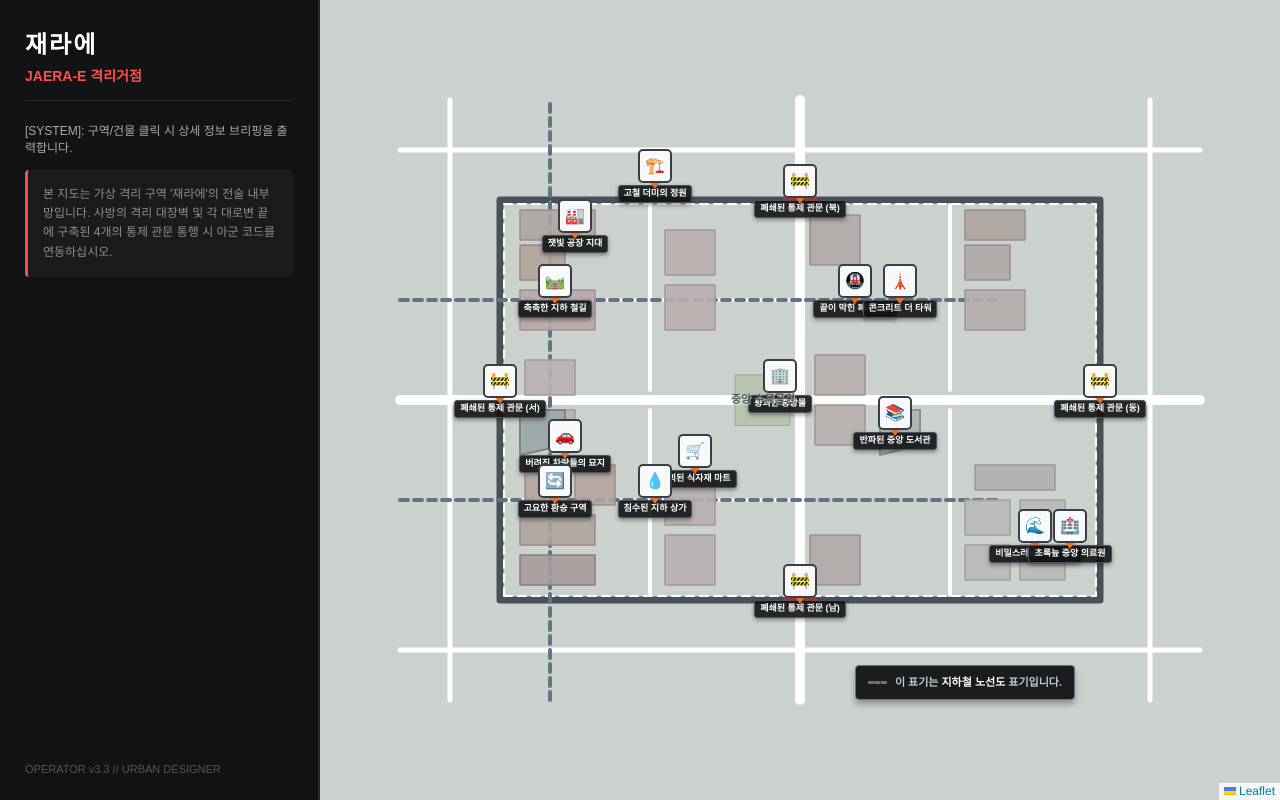
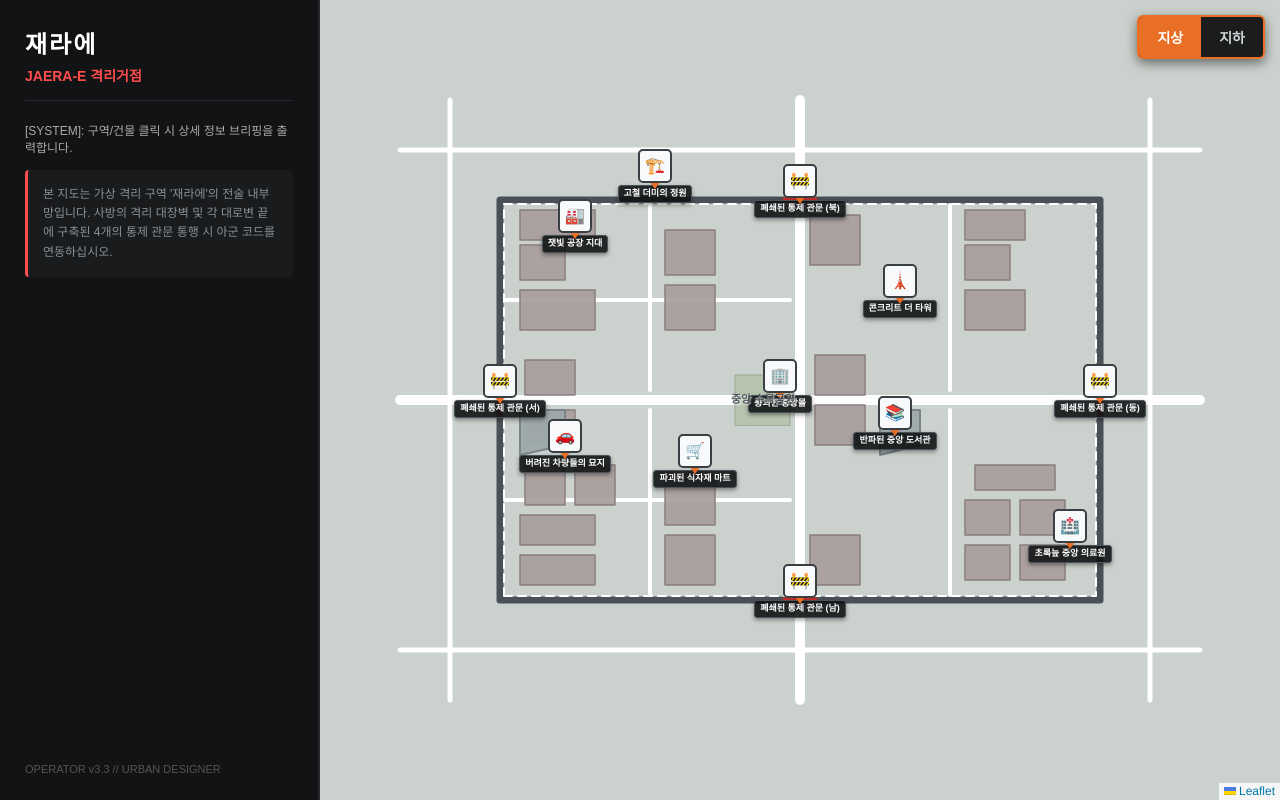
Before and after one commit to midnight2030/Apocalypse-Map, a plain HTML site: page index.html in a window 1280 px wide. Drawn offline with nearby package versions, Linux system fonts and the light colour scheme.

Commit message:
Update index.html

```diff
--- a/index.html
+++ b/index.html
@@ -15,6 +15,38 @@
         .panel-subtitle { font-size: 14px; color: #ff4d4d; font-weight: bold; border-bottom: 1px solid #282a2d; padding-bottom: 15px; margin-bottom: 20px; }
         .panel-info { font-size: 12px; color: #8a9095; line-height: 1.6; background: #191b1d; padding: 15px; border-radius: 4px; border-left: 3px solid #ff4d4d; }
         #map { flex-grow: 1; height: 100%; background-color: #cbd1cc !important; }
+
+        /* 토글 버튼 스타일 */
+        .toggle-container {
+            position: absolute;
+            top: 15px;
+            right: 15px;
+            z-index: 1000;
+            display: flex;
+            background: rgba(17, 19, 20, 0.95);
+            border: 2px solid #e86f25;
+            border-radius: 6px;
+            overflow: hidden;
+            box-shadow: 0 4px 12px rgba(0,0,0,0.5);
+        }
+        .toggle-btn {
+            padding: 10px 18px;
+            font-size: 14px;
+            font-weight: bold;
+            color: #d1d4d7;
+            background: transparent;
+            border: none;
+            cursor: pointer;
+            transition: all 0.2s;
+        }
+        .toggle-btn.active {
+            background: #e86f25;
+            color: #ffffff;
+        }
+        .toggle-btn:hover:not(.active) {
+            background: rgba(232, 111, 37, 0.3);
+        }
+
         .tactical-marker-container { position: relative; width: 40px; height: 40px; display: flex; flex-direction: column; align-items: center; }
         .tactical-box { width: 30px; height: 30px; background: #f8f9fa; border: 2px solid #3a3f44; border-radius: 5px; display: flex; align-items: center; justify-content: center; font-size: 16px; z-index: 5; }
         .tactical-pointer { width: 0; height: 0; border-left: 5px solid transparent; border-right: 5px solid transparent; border-top: 7px solid #e86f25; margin-top: -1px; z-index: 4; filter: drop-shadow(0px 2px 2px rgba(0,0,0,0.3)); }
@@ -36,6 +68,13 @@
         </div>
         <div id="map"></div>
     </div>
+
+    <!-- 토글 버튼 -->
+    <div class="toggle-container">
+        <button id="surfaceBtn" class="toggle-btn active">지상</button>
+        <button id="undergroundBtn" class="toggle-btn">지하</button>
+    </div>
+
     <script>
         const mapBounds = [[0, 0], [600, 800]];
         const map = L.map('map', {
@@ -45,197 +84,168 @@
             maxBoundsViscosity: 1.0
         });
 
-        // ============================================================================
-        // 1. 외곽 전술 격리 장벽
-        // ============================================================================
-        L.rectangle([[100, 100], [500, 700]], {color: "#495057", weight: 7, fill: false}).addTo(map);
-        L.rectangle([[104, 104], [496, 696]], {color: "#ffffff", weight: 2, fill: false, dashArray: "8, 6"}).addTo(map);
+        // 공통 레이어 (항상 표시)
+        const commonGroup = L.layerGroup().addTo(map);
+
+        // 지상 레이어
+        const surfaceGroup = L.layerGroup().addTo(map);
+
+        // 지하 레이어
+        const undergroundGroup = L.layerGroup();
 
         // ============================================================================
-        // 2. 도로 인프라망 (도로를 먼저 그리고 건물은 도로 피해서 배치)
+        // 1. 외곽 전술 격리 장벽 (공통)
         // ============================================================================
-        // 중앙 주요 도로
-        L.polyline([[300, 0], [300, 800]], {color: "#ffffff", weight: 10}).addTo(map);
-        L.polyline([[0, 400], [600, 400]], {color: "#ffffff", weight: 10}).addTo(map);
-
-        // 내부 도로 (조정됨)
-        const innerRoads = [
-            [[200, 105], [200, 390]],  // 서쪽 수직 도로 (북쪽)
-            [[400, 105], [400, 390]],  // 동쪽 수직 도로 (북쪽)
-            [[105, 250], [290, 250]],  // 북쪽 수평 도로 서쪽
-            [[310, 250], [495, 250]],  // 북쪽 수평 도로 동쪽
-            [[105, 550], [290, 550]],  // 남쪽 수평 도로 서쪽
-            [[310, 550], [495, 550]],  // 남쪽 수평 도로 동쪽
-        ];
-        innerRoads.forEach(path => L.polyline(path, {color: "#ffffff", weight: 4}).addTo(map));
-
-        // 외곽 도로
-        const outerRoads = [
-            [[50, 0], [50, 800]],
-            [[550, 0], [550, 800]],
-            [[0, 50], [600, 50]],
-            [[0, 750], [600, 750]]
-        ];
-        outerRoads.forEach(path => L.polyline(path, {color: "#ffffff", weight: 5}).addTo(map));
+        L.rectangle([[100, 100], [500, 700]], {color: "#495057", weight: 7, fill: false}).addTo(commonGroup);
+        L.rectangle([[104, 104], [496, 696]], {color: "#ffffff", weight: 2, fill: false, dashArray: "8, 6"}).addTo(commonGroup);
 
         // ============================================================================
-        // 3. 지하철 전술 노선도 점선
+        // 2. 도로 인프라망 (공통)
         // ============================================================================
-        L.polyline([[0, 150], [600, 150]], {color: "#617485", weight: 4, dashArray: "8, 6"}).addTo(map);
-        L.polyline([[200, 0], [200, 600]], {color: "#617485", weight: 4, dashArray: "8, 6"}).addTo(map);
-        L.polyline([[400, 0], [400, 600]], {color: "#617485", weight: 4, dashArray: "8, 6"}).addTo(map);
+        L.polyline([[300, 0], [300, 800]], {color: "#ffffff", weight: 10}).addTo(commonGroup);
+        L.polyline([[0, 400], [600, 400]], {color: "#ffffff", weight: 10}).addTo(commonGroup);
+
+        const innerRoads = [
+            [[200, 105], [200, 390]], [[400, 105], [400, 390]],
+            [[105, 250], [290, 250]], [[310, 250], [495, 250]],
+            [[105, 550], [290, 550]], [[310, 550], [495, 550]]
+        ];
+        innerRoads.forEach(path => L.polyline(path, {color: "#ffffff", weight: 4}).addTo(commonGroup));
+
+        const outerRoads = [
+            [[50, 0], [50, 800]], [[550, 0], [550, 800]],
+            [[0, 50], [600, 50]], [[0, 750], [600, 750]]
+        ];
+        outerRoads.forEach(path => L.polyline(path, {color: "#ffffff", weight: 5}).addTo(commonGroup));
 
         // ============================================================================
-        // 4. 안내 레이블
+        // 3. 지하철 노선도 (지하 레이어)
         // ============================================================================
-        const legendHtml = '<div style="background: rgba(17, 19, 20, 0.95); padding: 8px 12px; border: 1px solid #617485; border-radius: 4px; box-shadow: 0 4px 6px rgba(0,0,0,0.3); color: #bcccda; font-size: 11px; font-weight: bold; display: flex; align-items: center; gap: 8px; white-space: nowrap;"><div style="width: 25px; height: 0; border-top: 3px dashed #617485;"></div><span>이 표기는 <span style="color:#ffffff;">지하철 노선도</span> 표기입니다.</span></div>';
-        L.marker([20, 565], {
-            icon: L.divIcon({ html: legendHtml, className: 'custom-legend', iconSize: [220, 30] }),
-            interactive: false
-        }).addTo(map);
+        L.polyline([[0, 150], [600, 150]], {color: "#617485", weight: 4, dashArray: "8, 6"}).addTo(undergroundGroup);
+        L.polyline([[200, 0], [200, 600]], {color: "#617485", weight: 4, dashArray: "8, 6"}).addTo(undergroundGroup);
+        L.polyline([[400, 0], [400, 600]], {color: "#617485", weight: 4, dashArray: "8, 6"}).addTo(undergroundGroup);
 
         // ============================================================================
-        // 5. 중앙 수목공원 (도로 피해서 조정)
+        // 4. 중앙 수목공원 (지상)
         // ============================================================================
-        L.polygon([[275, 335], [325, 335], [325, 390], [275, 390]], {color: "#99a78f", weight: 1, fillColor: "#b4c4ab", fillOpacity: 0.85}).addTo(map)
+        L.polygon([[275, 335], [325, 335], [325, 390], [275, 390]],
+            {color: "#99a78f", weight: 1, fillColor: "#b4c4ab", fillOpacity: 0.85})
+            .addTo(surfaceGroup)
             .bindTooltip("중앙 수목공원", {permanent: true, direction: "center", className: "blueprint-label"});
 
         // ============================================================================
-        // 6. 도시 블록 설계 - 건물 배치 재조정 (도로와의 겹침 제거, 블록 간격 확보)
+        // 5. 건물들 (지상 레이어)
         // ============================================================================
-
-        // 북서 구역 (공장/창고) - x:110~240, y:110~235 (도로 y=250 아래)
-        const buildings_NW = [
-            // 큰 공장
-            { coords: [[115, 120], [145, 195]], color: "#8b7d7d", fill: "#a89c9c" },
-            { coords: [[155, 120], [185, 195]], color: "#958d85", fill: "#ada59d" },
-            // 창고
-            { coords: [[195, 125], [235, 165]], color: "#9d8d85", fill: "#b5a59d" },
-            { coords: [[195, 175], [235, 215]], color: "#9d8d85", fill: "#b5a59d" },
+        const buildings = [
+            // 북서
+            { coords: [[115, 120], [145, 195]] }, { coords: [[155, 120], [185, 195]] },
+            { coords: [[195, 125], [235, 165]] }, { coords: [[195, 175], [235, 215]] },
+            // 북동
+            { coords: [[370, 120], [410, 195]] }, { coords: [[420, 120], [455, 165]] }, { coords: [[460, 120], [490, 195]] },
+            // 남서
+            { coords: [[120, 565], [155, 610]] }, { coords: [[165, 565], [200, 610]] },
+            { coords: [[120, 620], [155, 665]] }, { coords: [[165, 620], [200, 665]] }, { coords: [[210, 575], [235, 655]] },
+            // 남동
+            { coords: [[370, 565], [410, 625]] }, { coords: [[420, 565], [455, 610]] }, { coords: [[460, 565], [490, 625]] },
+            // 북중, 중서, 중앙, 중동, 남중
+            { coords: [[255, 125], [290, 175]] }, { coords: [[305, 125], [340, 175]] },
+            { coords: [[115, 265], [165, 315]] }, { coords: [[175, 265], [225, 315]] },
+            { coords: [[115, 410], [165, 460]] }, { coords: [[435, 410], [485, 460]] },
+            { coords: [[370, 265], [415, 315]] }, { coords: [[425, 265], [470, 315]] },
+            { coords: [[255, 415], [295, 465]] }, { coords: [[305, 415], [345, 465]] }
         ];
 
-        // 북동 구역 (상가/호텔) - x:365~490, y:110~235
-        const buildings_NE = [
-            { coords: [[370, 120], [410, 195]], color: "#a09090", fill: "#b8a8a8" }, // 호텔
-            { coords: [[420, 120], [455, 165]], color: "#9a8a82", fill: "#b2a29a" },
-            { coords: [[460, 120], [490, 195]], color: "#959090", fill: "#ada5a0" },
-        ];
-
-        // 남서 구역 (주택) - x:110~240, y:565~680
-        const buildings_SW = [
-            { coords: [[120, 565], [155, 610]], color: "#a0a0a0", fill: "#b8b8b8" },
-            { coords: [[165, 565], [200, 610]], color: "#a0a0a0", fill: "#b8b8b8" },
-            { coords: [[120, 620], [155, 665]], color: "#a0a0a0", fill: "#b8b8b8" },
-            { coords: [[165, 620], [200, 665]], color: "#a0a0a0", fill: "#b8b8b8" },
-            { coords: [[210, 575], [235, 655]], color: "#989898", fill: "#b0b0b0" }, // 편의
-        ];
-
-        // 남동 구역 (병원/행정) - x:365~490, y:565~680
-        const buildings_SE = [
-            { coords: [[370, 565], [410, 625]], color: "#9d9595", fill: "#b5adad" }, // 병원
-            { coords: [[420, 565], [455, 610]], color: "#989090", fill: "#b0a8a8" },
-            { coords: [[460, 565], [490, 625]], color: "#959090", fill: "#ada5a0" },
-        ];
-
-        // 북중 (도로 위쪽) - x:250~350, y:110~235
-        const buildings_NC = [
-            { coords: [[255, 125], [290, 175]], color: "#a19a9a", fill: "#b9b2b2" },
-            { coords: [[305, 125], [340, 175]], color: "#a19a9a", fill: "#b9b2b2" },
-        ];
-
-        // 중서 (y=250~390 사이 서쪽)
-        const buildings_CW = [
-            { coords: [[115, 265], [165, 315]], color: "#9f9999", fill: "#b7b1b1" },
-            { coords: [[175, 265], [225, 315]], color: "#9f9999", fill: "#b7b1b1" },
-        ];
-
-        // 중앙 (수목공원 주변 조정)
-        const buildings_CC = [
-            { coords: [[115, 410], [165, 460]], color: "#999191", fill: "#b1a9a9" }, // 서쪽
-            { coords: [[435, 410], [485, 460]], color: "#999191", fill: "#b1a9a9" }, // 동쪽
-        ];
-
-        // 중동
-        const buildings_CE = [
-            { coords: [[370, 265], [415, 315]], color: "#a09898", fill: "#b8b0b0" },
-            { coords: [[425, 265], [470, 315]], color: "#a09898", fill: "#b8b0b0" },
-        ];
-
-        // 남중
-        const buildings_SC = [
-            { coords: [[255, 415], [295, 465]], color: "#9e9696", fill: "#b6aeae" },
-            { coords: [[305, 415], [345, 465]], color: "#9e9696", fill: "#b6aeae" },
-        ];
-
-        // Custom shapes (조정)
-        const customShapes = [
-            // 북쪽 특수
-            { coords: [[245, 120], [290, 120], [290, 165], [255, 165]], color: "#7b8587", fill: "#9ea9ab" },
-            // 남쪽 특수
-            { coords: [[245, 480], [290, 480], [290, 520], [255, 520]], color: "#889294", fill: "#abb5b7" },
-        ];
-
-        // 모든 건물 병합
-        const buildings = [
-            ...buildings_NW, ...buildings_NE, ...buildings_SW, ...buildings_SE,
-            ...buildings_NC, ...buildings_CW, ...buildings_CC, ...buildings_CE, ...buildings_SC
-        ];
-
-        // 건물 렌더링
-        buildings.forEach(building => {
-            L.rectangle(building.coords, {color: building.color, weight: 1.5, fillColor: building.fill, fillOpacity: 0.9}).addTo(map);
+        buildings.forEach(b => {
+            L.rectangle(b.coords, {color: "#8b7d7d", weight: 1.5, fillColor: "#a89c9c", fillOpacity: 0.9}).addTo(surfaceGroup);
         });
 
+        // Custom shapes
+        const customShapes = [
+            { coords: [[245, 120], [290, 120], [290, 165], [255, 165]] },
+            { coords: [[245, 480], [290, 480], [290, 520], [255, 520]] }
+        ];
         customShapes.forEach(sh => {
-            L.polygon(sh.coords, {color: sh.color, weight: 2, fillColor: sh.fill, fillOpacity: 0.95}).addTo(map);
+            L.polygon(sh.coords, {color: "#7b8587", weight: 2, fillColor: "#9ea9ab", fillOpacity: 0.95}).addTo(surfaceGroup);
         });
 
         // ============================================================================
-        // 7. 동서남북 4대 관문 바리케이드
+        // 6. 관문 바리케이드 (공통)
         // ============================================================================
-        L.polyline([[500, 385], [500, 415]], {color: "#c92a2a", weight: 5}).addTo(map);
-        L.polyline([[100, 385], [100, 415]], {color: "#c92a2a", weight: 5}).addTo(map);
-        L.polyline([[285, 100], [315, 100]], {color: "#c92a2a", weight: 5}).addTo(map);
-        L.polyline([[285, 700], [315, 700]], {color: "#c92a2a", weight: 5}).addTo(map);
+        L.polyline([[500, 385], [500, 415]], {color: "#c92a2a", weight: 5}).addTo(commonGroup);
+        L.polyline([[100, 385], [100, 415]], {color: "#c92a2a", weight: 5}).addTo(commonGroup);
+        L.polyline([[285, 100], [315, 100]], {color: "#c92a2a", weight: 5}).addTo(commonGroup);
+        L.polyline([[285, 700], [315, 700]], {color: "#c92a2a", weight: 5}).addTo(commonGroup);
 
         // ============================================================================
-        // 8. 거점 마커 (Node 시스템) - 위치 약간 조정
+        // 7. 거점 마커
         // ============================================================================
         const jaeraeNodes = [
-            { name: "침수된 지하 상가", icon: "💧", coords: [200, 255], desc: "철로 하부 핵심 상가. 허리까지 차오른 유독성 오염수 아래 군용 보급함이 잠겨 있습니다." },
-            { name: "끝이 막힌 폐지하철", icon: "🚇", coords: [400, 455], desc: "탈출 차량들이 연쇄 충돌해 궤도를 이탈한 지하 터널의 무덤 구역입니다." },
-            { name: "축축한 지하 철길", icon: "🛤️", coords: [400, 155], desc: "배수 인프라 차단으로 상시 습기가 유지되어 정체불명의 포자 균류가 번식한 철로입니다." },
-            { name: "고요한 환승 구역", icon: "🔄", coords: [200, 155], desc: "통제관문(남) 위쪽 지하철 노선 상에 위치한 환승역 인프라 코어입니다." },
-            { name: "비밀스러운 지하 수로", icon: "🌊", coords: [155, 635], desc: "지하 인프라와 연결된 암거 시설로 방사능 낙진을 피할 수 있는 하부 은밀 대피로입니다." },
-            { name: "잿빛 공장 지대", icon: "🏭", coords: [465, 175], desc: "제1메조 가동동 내부. 유독 가스 메인 밸브 차단 장치가 망가진 상태로 격리되어 있습니다." },
-            { name: "고철 더미의 정원", icon: "🏗️", coords: [515, 255], desc: "공장 폐기물 야적장 바닥. 전술 방벽으로 응용 수집 가능한 두꺼운 자재 철판이 다수 존재합니다." },
-            { name: "붕괴한 중앙몰", icon: "🏢", coords: [305, 380], desc: "대형 쇼핑 복합 단지 붕괴 잔해 코어. 에스컬레이터 파편을 통해 내부 주차 구역 접근이 연계됩니다." },
-            { name: "파괴된 식자재 마트", icon: "🛒", coords: [230, 295], desc: "대로변 보급 유통 센터. 식료품은 유실되었으나 생존에 유용한 철물 공구류의 핵심 파밍지입니다." },
-            { name: "반파된 중앙 도서관", icon: "📚", coords: [268, 495], desc: "문화지구 ㄷ자형 서고 내부. 유실되지 않은 행정구역 청사진 지도 파편 원본 수집 가능." },
-            { name: "콘크리트 더 타워", icon: "🗼", coords: [400, 500], desc: "초고층 빌딩 하층 바리케이드 진지. 무장 생존자 무리가 외부 인원의 진입을 통제 중입니다." },
-            { name: "버려진 차량들의 묘지", icon: "🚗", coords: [245, 165], desc: "교통 마비로 완전 정체된 피난 도로 구역. 유류 탱크 내부에서 잔여 연료 채취 기회가 존재합니다." },
-            { name: "초록늪 중앙 의료원", icon: "🏥", coords: [155, 670], desc: "H병동 종합 본관 로비. 감염 변이 식물이 가득한 격리지로 긴급 약품을 보관 중입니다." },
-            { name: "폐쇄된 통제 관문 (북)", icon: "🚧", coords: [500, 400], desc: "북측 대장벽 상단 메인 통로를 차단하는 군사 게이트. 승인된 보안 코드가 필요합니다." },
-            { name: "폐쇄된 통제 관문 (남)", icon: "🚧", coords: [100, 400], desc: "남측 대장벽 하단 진입로를 격리 중인 전술 초소. 견고한 철제 바리케이드가 고정되어 있습니다." },
-            { name: "폐쇄된 통제 관문 (서)", icon: "🚧", coords: [300, 100], desc: "서측 대로변 진입 장벽 게이트. 시스템 마스터 키카드가 있어야 해제 가능합니다." },
-            { name: "폐쇄된 통제 관문 (동)", icon: "🚧", coords: [300, 700], desc: "동측 외곽 차단벽 사이에 요새화된 최종 관문. 이 너머는 완전 오염 통제 불능 구역입니다." }
+            { name: "침수된 지하 상가", icon: "💧", coords: [200, 255], desc: "...", underground: true },
+            { name: "끝이 막힌 폐지하철", icon: "🚇", coords: [400, 455], desc: "...", underground: true },
+            { name: "축축한 지하 철길", icon: "🛤️", coords: [400, 155], desc: "...", underground: true },
+            { name: "고요한 환승 구역", icon: "🔄", coords: [200, 155], desc: "...", underground: true },
+            { name: "비밀스러운 지하 수로", icon: "🌊", coords: [155, 635], desc: "...", underground: true },
+
+            // 지상 거점들
+            { name: "잿빛 공장 지대", icon: "🏭", coords: [465, 175], desc: "...", underground: false },
+            { name: "고철 더미의 정원", icon: "🏗️", coords: [515, 255], desc: "...", underground: false },
+            { name: "붕괴한 중앙몰", icon: "🏢", coords: [305, 380], desc: "...", underground: false },
+            { name: "파괴된 식자재 마트", icon: "🛒", coords: [230, 295], desc: "...", underground: false },
+            { name: "반파된 중앙 도서관", icon: "📚", coords: [268, 495], desc: "...", underground: false },
+            { name: "콘크리트 더 타워", icon: "🗼", coords: [400, 500], desc: "...", underground: false },
+            { name: "버려진 차량들의 묘지", icon: "🚗", coords: [245, 165], desc: "...", underground: false },
+            { name: "초록늪 중앙 의료원", icon: "🏥", coords: [155, 670], desc: "...", underground: false },
+            { name: "폐쇄된 통제 관문 (북)", icon: "🚧", coords: [500, 400], desc: "...", underground: false },
+            { name: "폐쇄된 통제 관문 (남)", icon: "🚧", coords: [100, 400], desc: "...", underground: false },
+            { name: "폐쇄된 통제 관문 (서)", icon: "🚧", coords: [300, 100], desc: "...", underground: false },
+            { name: "폐쇄된 통제 관문 (동)", icon: "🚧", coords: [300, 700], desc: "...", underground: false }
         ];
 
         jaeraeNodes.forEach(node => {
-            const tacticalHtml = '<div class="tactical-marker-container"><div class="tactical-box">' + node.icon + '</div><div class="tactical-pointer"></div><div class="tactical-title-tag">' + node.name + '</div></div>';
+            const tacticalHtml = `<div class="tactical-marker-container"><div class="tactical-box">${node.icon}</div><div class="tactical-pointer"></div><div class="tactical-title-tag">${node.name}</div></div>`;
             const tacticalIcon = L.divIcon({ html: tacticalHtml, className: 'custom-nakwon-marker', iconSize: [40, 50], iconAnchor: [20, 36], popupAnchor: [0, -36] });
-            const popupContent = '<div class="popup-title">' + node.icon + ' ' + node.name + '</div><div style="font-size: 12px; line-height: 1.5; color: #bcccda;">' + node.desc + '</div><div style="font-size: 10px; color: #5c6266; margin-top: 8px; text-align: right; font-family: monospace;">SYS_GRID: [' + node.coords[1] + ', ' + node.coords[0] + ']</div>';
-            L.marker(node.coords, { icon: tacticalIcon }).addTo(map).bindPopup(popupContent);
+            const popupContent = `<div class="popup-title">${node.icon} ${node.name}</div><div style="font-size: 12px; line-height: 1.5; color: #bcccda;">${node.desc}</div><div style="font-size: 10px; color: #5c6266; margin-top: 8px; text-align: right; font-family: monospace;">SYS_GRID: [${node.coords[1]}, ${node.coords[0]}]</div>`;
+
+            const marker = L.marker(node.coords, { icon: tacticalIcon }).bindPopup(popupContent);
+
+            if (node.underground) {
+                marker.addTo(undergroundGroup);
+            } else {
+                marker.addTo(surfaceGroup);
+            }
         });
 
         // ============================================================================
-        // 9. 맵 초기화
+        // 8. 토글 버튼 제어
+        // ============================================================================
+        const surfaceBtn = document.getElementById('surfaceBtn');
+        const undergroundBtn = document.getElementById('undergroundBtn');
+
+        function setMode(isUnderground) {
+            if (isUnderground) {
+                surfaceGroup.removeFrom(map);
+                undergroundGroup.addTo(map);
+                surfaceBtn.classList.remove('active');
+                undergroundBtn.classList.add('active');
+            } else {
+                undergroundGroup.removeFrom(map);
+                surfaceGroup.addTo(map);
+                surfaceBtn.classList.add('active');
+                undergroundBtn.classList.remove('active');
+            }
+        }
+
+        surfaceBtn.addEventListener('click', () => setMode(false));
+        undergroundBtn.addEventListener('click', () => setMode(true));
+
+        // ============================================================================
+        // 9. 초기화 (지상 모드 기본)
         // ============================================================================
         map.fitBounds(mapBounds);
         map.setMinZoom(map.getZoom());
         map.setMaxZoom(map.getZoom() + 2);
-        console.log("✅ URBAN BLOCK DESIGN COMPLETE (OVERLAP FIXED)");
-        console.log("Total Buildings:", buildings.length + customShapes.length);
+
+        console.log("✅ JAERA-E TACTICAL MAP v3.4 - Layer Toggle Enabled");
     </script>
 </body>
 </html>
```
